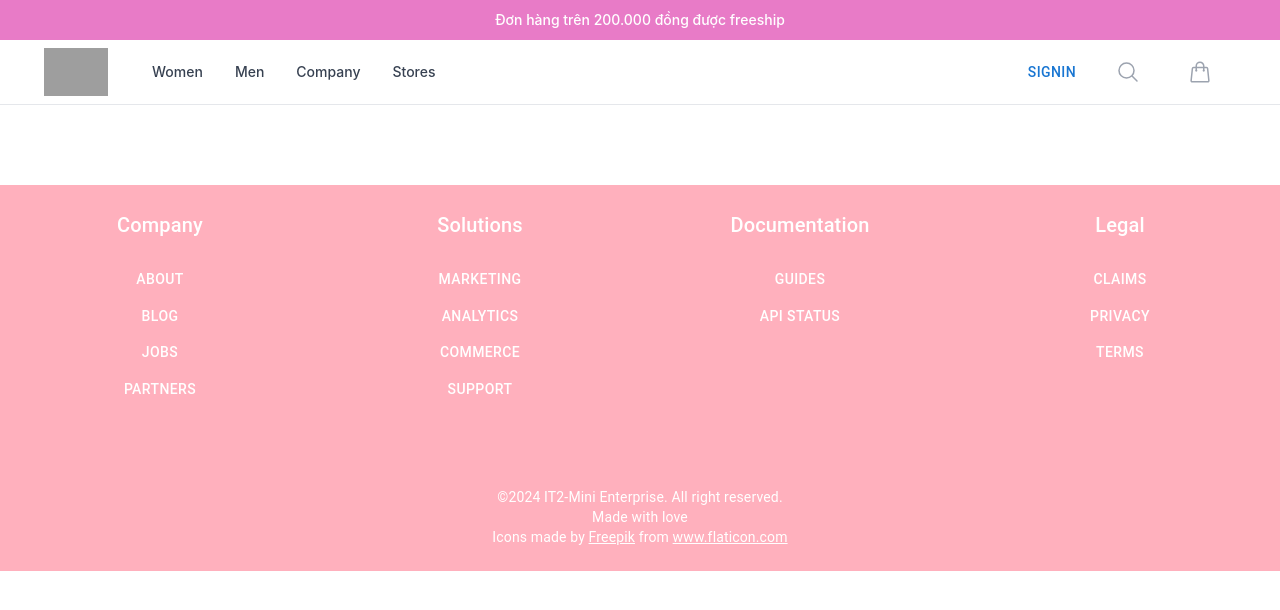
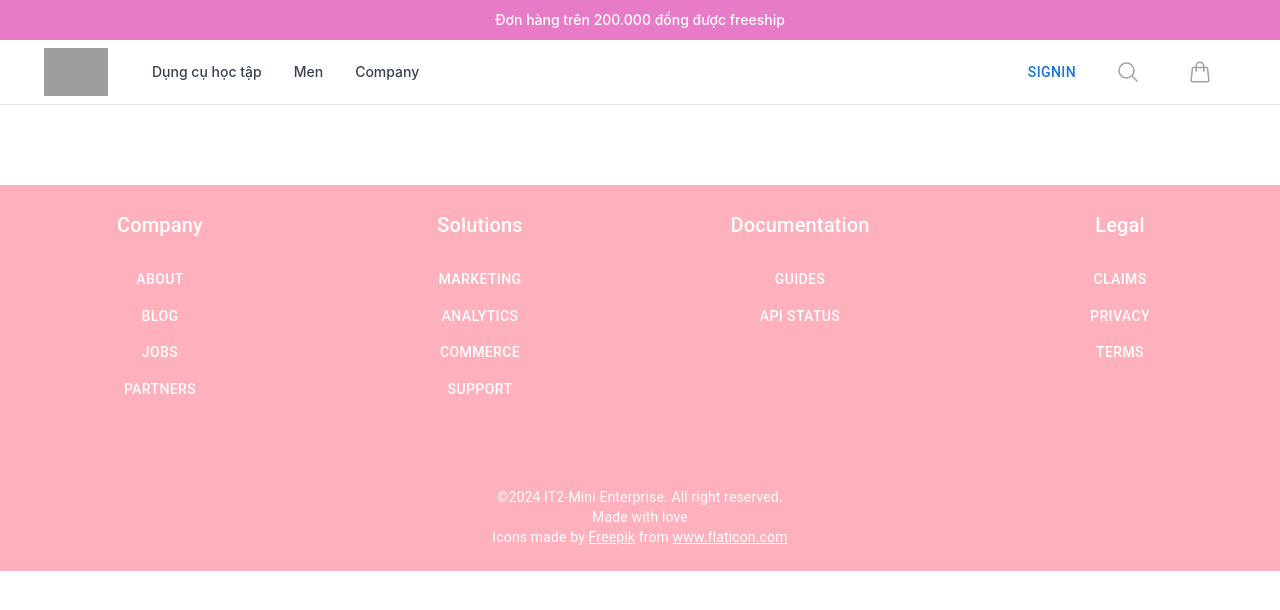
Before and after one commit to tanvinhluong/BookShop-ReactJS-SpringBoot, a React (Create React App) app in the folder frontend/bookshop/: page /admin in a window 1280 px wide. Shown: the top 610 px of the page. Built offline with nearby package versions, Linux system fonts and the light colour scheme; grey boxes are pictures that could not be loaded.

Commit message:
update UI v1

```diff
--- a/frontend/bookshop/src/Routers/CustomerRouters.jsx
+++ b/frontend/bookshop/src/Routers/CustomerRouters.jsx
@@ -9,6 +9,7 @@ import ProductDetails from '../customer/components/ProductDetail/ProductDetails'
 import CheckOut from '../customer/components/Checkout/CheckOut'
 import Order from '../customer/components/Order/Order'
 import OrderDetails from '../customer/components/Order/OrderDetails'
+import About from '../customer/pages/About'
 
 const CustomerRouters = () => {
   return (
@@ -21,6 +22,7 @@ const CustomerRouters = () => {
         <Route path="/register" element={<HomePage />}></Route>
         <Route path="/" element={<HomePage />}></Route>
         <Route path="/cart" element={<Cart />}></Route>
+        <Route path="/about" element={<About />}></Route>
         <Route
           path="/:lavelOne/:lavelTwo/:lavelThree"
           element={<Product />}
--- a/frontend/bookshop/src/customer/Data/mens_kurta.js
+++ b/frontend/bookshop/src/customer/Data/mens_kurta.js
@@ -1,8 +1,8 @@
 export const mens_kurta = [
   {
-    imageUrl: 'https://cdn.fast.vn/tmp/20200716114157-3.jpg',
-    brand: 'Majestic Man',
-    title: 'Men Printed Pure Cotton Straight Kurta',
+    imageUrl: 'https://cdn.fast.vn/tmp/20231106100612-35x22.PNG',
+    brand: 'Cuộn giấy in',
+    title: 'Cuộn giấy in 2cm',
     color: 'Green',
     discountedPrice: 499,
     price: 1499,
@@ -29,9 +29,9 @@ export const mens_kurta = [
       'A traditional garment embodying elegance and grace. Crafted from fine fabrics, it features intricate embroidery and a relaxed fit, providing comfort and style.',
   },
   {
-    imageUrl: 'https://cdn.fast.vn/tmp/20200716114157-3.jpg',
-    brand: 'SG LEMAN',
-    title: 'Men Embroidered Jacquard Straight Kurta',
+    imageUrl: 'https://cdn.fast.vn/tmp/20220727082028-70-a4.PNG',
+    brand: 'A4 70',
+    title: 'GIẤY EXCEL A4',
     color: 'Yellow',
     discountedPrice: 799,
     price: 2499,
@@ -59,67 +59,38 @@ export const mens_kurta = [
   },
   {
     imageUrl: 'https://cdn.fast.vn/tmp/20200716114157-3.jpg',
-    brand: 'FUBAR',
-    title: 'Men Printed Cotton Blend Straight Kurta',
+    brand: 'GIẤY IN',
+    title: 'GIẤY IN A4 DOUBLE A',
     color: 'Blue',
     discountedPrice: 399,
     price: 1499,
     discountPersent: 73,
-    size: [
-      {
-        name: 'S',
-        quantity: 20,
-      },
-      {
-        name: 'M',
-        quantity: 30,
-      },
-      {
-        name: 'L',
-        quantity: 50,
-      },
-    ],
     quantity: 100,
-    topLavelCategory: 'Men',
-    secondLavelCategory: 'Clothing',
-    thirdLavelCategory: 'mens_kurta',
+    topLavelCategory: 'Tools',
+    secondLavelCategory: 'Study',
+    thirdLavelCategory: 'paper',
     description:
       'A traditional garment embodying elegance and grace. Crafted from fine fabrics, it features intricate embroidery and a relaxed fit, providing comfort and style.',
   },
   {
     imageUrl: 'https://cdn.fast.vn/tmp/20200716114157-3.jpg',
-    brand: 'ALY JOHN',
-    title: 'Men Solid Pure Cotton Straight Kurta',
-    color: 'White',
-    discountedPrice: 474,
-    price: 1999,
-    discountPersent: 76,
-    size: [
-      {
-        name: 'S',
-        quantity: 20,
-      },
-      {
-        name: 'M',
-        quantity: 30,
-      },
-      {
-        name: 'L',
-        quantity: 50,
-      },
-    ],
+    brand: 'GIẤY IN',
+    title: 'GIẤY IN A4 DOUBLE A',
+    color: 'Blue',
+    discountedPrice: 399,
+    price: 1499,
+    discountPersent: 73,
     quantity: 100,
-    topLavelCategory: 'Men',
-    secondLavelCategory: 'Clothing',
-    thirdLavelCategory: 'mens_kurta',
+    topLavelCategory: 'Tools',
+    secondLavelCategory: 'Study',
+    thirdLavelCategory: 'paper',
     description:
       'A traditional garment embodying elegance and grace. Crafted from fine fabrics, it features intricate embroidery and a relaxed fit, providing comfort and style.',
   },
   {
-    imageUrl:
-      'https://rukminim1.flixcart.com/image/612/612/xif0q/kurta/j/a/r/l-poch521835-peter-england-original-imag7jg47g7cxhg3-bb.jpeg?q=70',
-    brand: 'PETER ENGLAND',
-    title: 'Men Woven Design Pure Cotton Straight Kurta',
+    imageUrl: 'https://cdn.fast.vn/tmp/20200706075620-15.jpg',
+    brand: 'GIẤY IN',
+    title: 'GIẤY IN A4 DOUBLE A XANH LÁ',
     color: 'Grey',
     discountedPrice: 524,
     price: 1049,
@@ -146,10 +117,38 @@ export const mens_kurta = [
       'A traditional garment embodying elegance and grace. Crafted from fine fabrics, it features intricate embroidery and a relaxed fit, providing comfort and style.',
   },
   {
-    imageUrl:
-      'https://rukminim1.flixcart.com/image/612/612/xif0q/kurta/y/c/x/xl-kast107hp-majestic-man-original-imafw49u5uty4agx-bb.jpeg?q=70',
-    brand: 'Majestic Man',
-    title: 'Men Solid Pure Cotton Straight Kurta',
+    imageUrl: 'https://cdn.fast.vn/tmp/20230320140726-capture.PNG',
+    brand: 'BÌA TRẮNG A4',
+    title: 'BÌA TRẮNG A4 1C',
+    color: 'Pink',
+    discountedPrice: 499,
+    price: 1499,
+    discountPersent: 66,
+    size: [
+      {
+        name: 'S',
+        quantity: 20,
+      },
+      {
+        name: 'M',
+        quantity: 30,
+      },
+      {
+        name: 'L',
+        quantity: 50,
+      },
+    ],
+    quantity: 100,
+    topLavelCategory: 'Men',
+    secondLavelCategory: 'Clothing',
+    thirdLavelCategory: 'mens_kurta',
+    description:
+      'A traditional garment embodying elegance and grace. Crafted from fine fabrics, it features intricate embroidery and a relaxed fit, providing comfort and style.',
+  },
+  {
+    imageUrl: 'https://cdn.fast.vn/tmp/20230320140726-capture.PNG',
+    brand: 'BÌA TRẮNG A4',
+    title: 'BÌA TRẮNG A4 1C',
     color: 'Pink',
     discountedPrice: 499,
     price: 1499,
@@ -177,39 +176,9 @@ export const mens_kurta = [
   },
   {
     imageUrl:
-      'https://rukminim1.flixcart.com/image/612/612/kpodocw0/t-shirt/x/o/4/xl-wr-64-wrodss-original-imag3upwgq9n9fbv.jpeg?q=70',
-    brand: 'WRODSS',
-    title: 'Men Solid Cotton Blend Straight Kurta',
-    color: 'Black',
-    discountedPrice: 277,
-    price: 999,
-    discountPersent: 72,
-    size: [
-      {
-        name: 'S',
-        quantity: 20,
-      },
-      {
-        name: 'M',
-        quantity: 30,
-      },
-      {
-        name: 'L',
-        quantity: 50,
-      },
-    ],
-    quantity: 100,
-    topLavelCategory: 'Men',
-    secondLavelCategory: 'Clothing',
-    thirdLavelCategory: 'mens_kurta',
-    description:
-      'A traditional garment embodying elegance and grace. Crafted from fine fabrics, it features intricate embroidery and a relaxed fit, providing comfort and style.',
-  },
-  {
-    imageUrl:
-      'https://rukminim1.flixcart.com/image/612/612/l4zxn680/kurta/i/g/u/s-mtml0039-341-manthan-original-imagfrz3gwgdtczm.jpeg?q=70',
-    brand: 'Manthan',
-    title: 'Men Printed Cotton Blend Straight Kurta',
+      'https://cdn.fast.vn/tmp/20210205160022-20d500a67e89f582cb65b3a0710f1c5d.jpg',
+    brand: 'CUỘN KEO',
+    title: 'CUỘN KEO TRONG 5C',
     color: 'Blue',
     discountedPrice: 765,
     price: 1049,
@@ -236,10 +205,9 @@ export const mens_kurta = [
       'A traditional garment embodying elegance and grace. Crafted from fine fabrics, it features intricate embroidery and a relaxed fit, providing comfort and style.',
   },
   {
-    imageUrl:
-      'https://rukminim1.flixcart.com/image/612/612/xif0q/kurta/m/e/e/s-kurta-rahul-look-original-imaga2g6qmhbywdf-bb.jpeg?q=70',
-    brand: 'RAHUL LOOK',
-    title: 'Men Solid Pure Cotton Straight Kurta',
+    imageUrl: 'https://cdn.fast.vn/tmp/20200718160652-3.PNG',
+    brand: 'GIẤY NOTE',
+    title: 'GIẤY NOTE MÀU VÀNG 20C',
     color: 'Green',
     discountedPrice: 499,
     price: 1599,
@@ -266,10 +234,9 @@ export const mens_kurta = [
       'A traditional garment embodying elegance and grace. Crafted from fine fabrics, it features intricate embroidery and a relaxed fit, providing comfort and style.',
   },
   {
-    imageUrl:
-      'https://rukminim1.flixcart.com/image/612/612/xif0q/kurta/u/v/m/l-grey-106-yellow-freluro-original-imagc26vdpwxgztu-bb.jpeg?q=70',
-    brand: 'FRELURO',
-    title: 'Men Printed Cotton Blend Straight Kurta',
+    imageUrl: 'https://cdn.fast.vn/tmp/20200718143754-1.jpg',
+    brand: 'GIẤY IN PAPER ONE',
+    title: 'GIẤY IN PAPER ONE MÀU TRẮNG A4',
     color: 'Yellow',
     discountedPrice: 429,
     price: 999,
@@ -296,8 +263,7 @@ export const mens_kurta = [
       'A traditional garment embodying elegance and grace. Crafted from fine fabrics, it features intricate embroidery and a relaxed fit, providing comfort and style.',
   },
   {
-    imageUrl:
-      'https://rukminim1.flixcart.com/image/612/612/jsj90280/kurta/j/z/g/l-mtmkos0004-326-manthan-original-imafe35wha5ry36p.jpeg?q=70',
+    imageUrl: 'https://cdn.fast.vn/tmp/20200718143754-1.jpg',
     brand: 'Manthan',
     title: 'Men Self Design Cotton Blend Straight Kurta',
     color: 'Light Blue',
@@ -326,8 +292,7 @@ export const mens_kurta = [
       'A traditional garment embodying elegance and grace. Crafted from fine fabrics, it features intricate embroidery and a relaxed fit, providing comfort and style.',
   },
   {
-    imageUrl:
-      'https://rukminim1.flixcart.com/image/612/612/xif0q/kurta/g/f/f/xl-grey-sws4503-allan-peter-original-imag6xxgvvh59gh5-bb.jpeg?q=70',
+    imageUrl: 'https://cdn.fast.vn/tmp/20200718160652-3.PNG',
     brand: 'allan peter',
     title: 'Men Solid Pure Cotton Straight Kurta',
     color: 'Green',
--- a/frontend/bookshop/src/customer/components/Footer/Footer.jsx
+++ b/frontend/bookshop/src/customer/components/Footer/Footer.jsx
@@ -19,7 +19,7 @@ function Footer() {
           </Typography>
           <div>
             <Button className="pb-5" variant="h6" gutterBottom>
-              About
+              <a href="/about">About</a>
             </Button>
           </div>
           <div>
--- a/frontend/bookshop/src/customer/components/HomeSectionCard/HomeSectionCard.jsx
+++ b/frontend/bookshop/src/customer/components/HomeSectionCard/HomeSectionCard.jsx
@@ -6,6 +6,7 @@ function HomeSectionCard({ product }) {
       className="cursor-pointer flex flex-col items-center bg-white rounded-lg shadow-lg
     overflow-hidden w-[15rem] mx-3"
     >
+      <a href="/tools/study/pen">
         <div className="h-[13rem] w-[10rem]">
           <img
             className="object-cover object-top w-full h-full"
@@ -14,9 +15,12 @@ function HomeSectionCard({ product }) {
           />
         </div>
         <div className="p-4">
-        <h3 className="text-lg font-medium text-gray-900">{product?.brand}</h3>
+          <h3 className="text-lg font-medium text-gray-900">
+            {product?.brand}
+          </h3>
           <p className="mt-2 text-sm text-gray-500">{product?.title}</p>
         </div>
+      </a>
     </div>
   )
 }
--- a/frontend/bookshop/src/customer/components/HomeSectionCarousel/HomeSectionCarousel.jsx
+++ b/frontend/bookshop/src/customer/components/HomeSectionCarousel/HomeSectionCarousel.jsx
@@ -43,7 +43,7 @@ const HomeSectionCarousel = ({ data }) => {
           cursor: 'pointer',
         }}
       >
-        See more
+        Xem thêm
       </Typography>
       <div className="relative p-5 ">
         <AliceCarousel
--- a/frontend/bookshop/src/customer/components/Navigation/navigationData.js
+++ b/frontend/bookshop/src/customer/components/Navigation/navigationData.js
@@ -1,100 +1,92 @@
 export const navigationData = {
   categories: [
     {
-      id: 'women',
-      name: 'Women',
+      id: 'tools',
+      name: 'Dụng cụ học tập',
       featured: [
         {
-          name: 'New Arrivals',
-          href: '/',
-          imageSrc:
-            'https://tailwindui.com/img/ecommerce-images/mega-menu-category-01.jpg',
+          name: 'Bút mới về',
+          href: '/product/109',
+          imageSrc: 'https://cdn.fast.vn/tmp/20200703154747-19.jpg',
           imageAlt:
             'Models sitting back to back, wearing Basic Tee in black and bone.',
         },
         {
-          name: 'Basic Tees',
-          href: '/',
-          imageSrc:
-            'https://tailwindui.com/img/ecommerce-images/mega-menu-category-02.jpg',
+          name: 'Bút bi Thiên Long',
+          href: '/product/112',
+          imageSrc: 'https://cdn.fast.vn/tmp/20200703154729-20.jpg',
           imageAlt:
             'Close up of Basic Tee fall bundle with off-white, ochre, olive, and black tees.',
         },
       ],
       sections: [
         {
-          id: 'clothing',
-          name: 'clothing',
+          id: 'study',
+          name: 'Đồ dùng học tập',
           items: [
             {
-              name: 'Tops',
-              id: 'women_top',
-              href: `{women/clothing/women_tops}`,
+              name: 'Bút bi',
+              id: 'pen',
+              href: `{tools/study/pen}`,
             },
             {
-              name: 'Dresses',
-              id: 'women_dress',
-              href: `{women/clothing/women_dress}`,
+              name: 'Băng keo',
+              id: 'tape',
+              href: `{tools/study/tape}`,
             },
             {
-              name: 'Women Jeans',
-              id: 'women_jeans',
-              href: `{women/clothing/women_jeans}`,
+              name: 'Máy tính Casio',
+              id: 'calculator',
+              href: `{tools/study/calculator}`,
             },
             {
-              name: 'Shirts',
-              id: 'women_shirt',
-              href: `{women/clothing/women_shirt}`,
+              name: 'Thiết bị văn phòng',
+              id: 'office_device',
+              href: `{tools/study/office_device}`,
             },
             {
-              name: 'Lengha Choli',
-              id: 'lengha_choli',
-              href: `{women/clothing/lengha_choli}`,
+              name: 'Sách vở',
+              id: 'book',
+              href: `{tools/study/book}`,
             },
             {
-              name: 'Sweaters',
-              id: 'women_sweater',
-              href: `{women/clothing/women_sweater}`,
+              name: 'Kéo',
+              id: 'scissors',
+              href: `{tools/study/scissors}`,
             },
             {
-              name: 'T-Shirts',
-              id: 't-shirt',
-              href: `{women/clothing/women_tshirt}`,
+              name: 'Sổ tay',
+              id: 'handbook',
+              href: `{tools/study/handbook}`,
             },
             {
-              name: 'Gouns',
-              id: 'gouns',
-              href: `{women/clothing/women_gouns}`,
-            },
-            { name: 'Sarees', id: 'saree', href: `{women/clothing/saree}` },
-            {
-              name: 'Women Kurtas',
-              id: 'kurtas',
-              href: `{women/clothing/women_kurta}`,
+              name: 'Giấy in',
+              id: 'paper',
+              href: `{tools/study/paper}`,
             },
           ],
         },
         {
           id: 'accessories',
-          name: 'Accessories',
+          name: 'Phụ kiện',
           items: [
-            { name: 'Watches', id: 'watch' },
-            { name: 'Wallets', id: 'wallet' },
-            { name: 'Bags', id: 'bag' },
-            { name: 'Sunglasses', id: 'sunglasse' },
-            { name: 'Hats', id: 'hat' },
-            { name: 'Belts', id: 'belt' },
+            { name: 'Đồng hồ siêu nhân', id: 'watch' },
+            { name: 'Ví siêu nhân', id: 'wallet' },
+            { name: 'Balo siêu nhân', id: 'bag' },
+            { name: 'Kính đen', id: 'sunglasse' },
+            { name: 'Mũ siêu nhân', id: 'hat' },
+            { name: 'Chuông doraemon', id: 'belt' },
           ],
         },
         {
           id: 'brands',
           name: 'Brands',
           items: [
-            { name: 'Full Nelson', id: 'Full Nelson' },
-            { name: 'My Way', id: '#' },
-            { name: 'Re-Arranged', id: '#' },
-            { name: 'Counterfeit', id: '#' },
-            { name: 'Significant Other', id: '#' },
+            { name: 'Thiên Long', id: 'Thien_Long' },
+            { name: 'Tuổi trẻ', id: 'Tuoi_Tre' },
+            { name: 'Nụ cười', id: 'Nu_Cuoi' },
+            { name: 'Double A', id: 'DoubleA' },
+            { name: 'Casio', id: 'Casio' },
           ],
         },
       ],
@@ -126,84 +118,14 @@ export const navigationData = {
           name: 'clothing',
           items: [
             {
-              name: 'Blazers',
-              id: 'men_blazer',
-              href: `{men/clothing/men_blazer}`,
-            },
-            {
-              name: 'Suits',
-              id: 'mens_suits',
-              href: `{men/clothing/mens_suits}`,
-            },
-            {
-              name: 'Shirts',
-              id: 'mens_shirt',
-              href: `{men/clothing/mens_shirt}`,
-            },
-            {
-              name: 'Jeans',
-              id: 'mens_jeans',
-              href: `{men/clothing/mens_jeans}`,
-            },
-            {
-              name: 'Track Pants',
-              id: 'mens_track_pants',
-              href: `{men/clothing/mens_track_pants}`,
-            },
-            {
-              name: 'Cargos',
-              id: 'mens_cargo',
-              href: `{men/clothing/mens_cargo}`,
-            },
-            {
-              name: 'Sweaters',
-              id: 'mens_sweaters',
-              href: `{men/clothing/mens_sweaters}`,
-            },
-            {
-              name: 'T-Shirts',
-              id: 'mens_tshirts',
-              href: `{men/clothing/mens_tshirts}`,
-            },
-            {
-              name: 'Traditionals',
-              id: 'mens_traditionals',
-              href: `{men/clothing/mens_traditionals}`,
-            },
-            {
               name: 'Mens kurta',
               id: 'mens_kurta',
               href: `{men/clothing/mens_kurta}`,
             },
           ],
         },
-        {
-          id: 'accessories',
-          name: 'Accessories',
-          items: [
-            { name: 'Watches', id: '#' },
-            { name: 'Wallets', id: '#' },
-            { name: 'Bags', id: '#' },
-            { name: 'Sunglasses', id: '#' },
-            { name: 'Hats', id: '#' },
-            { name: 'Belts', id: '#' },
-          ],
-        },
-        {
-          id: 'brands',
-          name: 'Brands',
-          items: [
-            { name: 'Re-Arranged', id: '#' },
-            { name: 'Counterfeit', id: '#' },
-            { name: 'Full Nelson', id: '#' },
-            { name: 'My Way', id: '#' },
-          ],
-        },
       ],
     },
   ],
-  pages: [
-    { name: 'Company', id: '/' },
-    { name: 'Stores', id: '/' },
-  ],
+  pages: [{ name: 'Company', id: 'company', href: '/about' }],
 }
--- a/frontend/bookshop/src/customer/components/Product/Product.jsx
+++ b/frontend/bookshop/src/customer/components/Product/Product.jsx
@@ -238,7 +238,7 @@ export default function Product() {
         <main className="mx-auto px-4 sm:px-6 lg:px-20">
           <div className="flex items-baseline justify-between border-b border-gray-200 pb-6 pt-24">
             <h1 className="text-4xl font-bold tracking-tight text-gray-900">
-              New Arrivals
+              Dụng cụ học tập
             </h1>
 
             <div className="flex items-center">
--- a/frontend/bookshop/src/customer/components/ProductDetail/ProductDetails.jsx
+++ b/frontend/bookshop/src/customer/components/ProductDetail/ProductDetails.jsx
@@ -15,8 +15,8 @@ const product = {
   price: '$192',
   href: '#',
   breadcrumbs: [
-    { id: 1, name: 'Men', href: '#' },
-    { id: 2, name: 'clothing', href: '#' },
+    { id: 1, name: 'Dụng cụ học tập', href: '#' },
+    { id: 2, name: 'Đồ dùng học tập', href: '#' },
   ],
   images: [
     {
@@ -41,16 +41,6 @@ const product = {
     { name: 'Gray', class: 'bg-gray-200', selectedClass: 'ring-gray-400' },
     { name: 'Black', class: 'bg-gray-900', selectedClass: 'ring-gray-900' },
   ],
-  description:
-    'The Basic Tee 6-Pack allows you to fully express your vibrant personality with three grayscale options. Feeling adventurous? Put on a heather gray tee. Want to be a trendsetter? Try our exclusive colorway: "Black". Need to add an extra pop of color to your outfit? Our white tee has you covered.',
-  highlights: [
-    'Hand cut and sewn locally',
-    'Dyed with our proprietary colors',
-    'Pre-washed & pre-shrunk',
-    'Ultra-soft 100% cotton',
-  ],
-  details:
-    'The 6-Pack includes two black, two white, and two heather gray Basic Tees. Sign up for our subscription service and be the first to get new, exciting colors, like our upcoming "Charcoal Gray" limited release.',
 }
 const reviews = { href: '#', average: 4, totalCount: 117 }
 
@@ -228,22 +218,6 @@ function ProductDetails() {
                 </div>
               </div>
 
-              <div className="mt-10">
-                <h3 className="text-sm font-medium text-gray-900">
-                  Highlights
-                </h3>
-
-                <div className="mt-4">
-                  <ul role="list" className="list-disc space-y-2 pl-4 text-sm">
-                    {product.highlights.map((highlight) => (
-                      <li key={highlight} className="text-gray-400">
-                        <span className="text-gray-600">{highlight}</span>
-                      </li>
-                    ))}
-                  </ul>
-                </div>
-              </div>
-
               {/* <div className="mt-10">
                 <h2 className="text-sm font-medium text-gray-900">Details</h2>
 
@@ -257,7 +231,9 @@ function ProductDetails() {
 
         {/* Recent Raiting and reviews */}
         <section>
-          <h1 className="font-bold text-lg pb-4">Recent Review & Ratings</h1>
+          <h1 className="font-bold text-lg pb-20 pt-20">
+            Những bình luận và đánh giá hiện tại
+          </h1>
           <div className="broder p-5">
             <Grid container spacing={7}>
               <Grid item xs={7}>
@@ -269,7 +245,9 @@ function ProductDetails() {
               </Grid>
 
               <Grid item xs={5}>
-                <h1 className="text-xl font-semibold pb-2">Product Rating</h1>
+                <h1 className="text-xl font-semibold pb-2">
+                  Mức độ Đánh giá Sản phẩm
+                </h1>
                 <div className="flex items-center space-x-3">
                   <Rating
                     name="read-only"
@@ -277,7 +255,7 @@ function ProductDetails() {
                     precision={0.5}
                     readOnly
                   />
-                  <p className="opacity-60">5990 Ratings</p>
+                  <p className="opacity-60">5990 lượt đánh giá</p>
                 </div>
                 <Box className="mt-5 space-y-3">
                   <Grid container alignItems="center" gap={2}>
@@ -357,7 +335,7 @@ function ProductDetails() {
 
         {/* Similar Products */}
         <section className="pt-10">
-          <h1 className="font-bold text-xl py-5">Similar Products</h1>
+          <h1 className="font-bold text-xl py-5">Các sản phẩm tương tự</h1>
           <div className=" flex flex-wrap space-y-5">
             {mens_kurta.map((item) => (
               <HomeSectionCard product={item} />
--- a/frontend/bookshop/src/customer/pages/HomePage/HomePage.jsx
+++ b/frontend/bookshop/src/customer/pages/HomePage/HomePage.jsx
@@ -11,8 +11,6 @@ const HomePage = () => {
         <HomeSectionCarousel data={mens_kurta} />
         <HomeSectionCarousel data={mens_kurta} />
         <HomeSectionCarousel data={mens_kurta} />
-        <HomeSectionCarousel data={mens_kurta} />
-        <HomeSectionCarousel data={mens_kurta} />
       </div>
     </div>
   )
```
Also changed, not shown: frontend/bookshop/src/customer/components/Product/FilterData.js (+7 -6 lines), frontend/bookshop/src/customer/pages/About.jsx (added, +89 -0 lines), frontend/bookshop/src/customer/pages/Contact.jsx (added, +7 -0 lines). Lines whose indentation alone changed are shown as unchanged.
